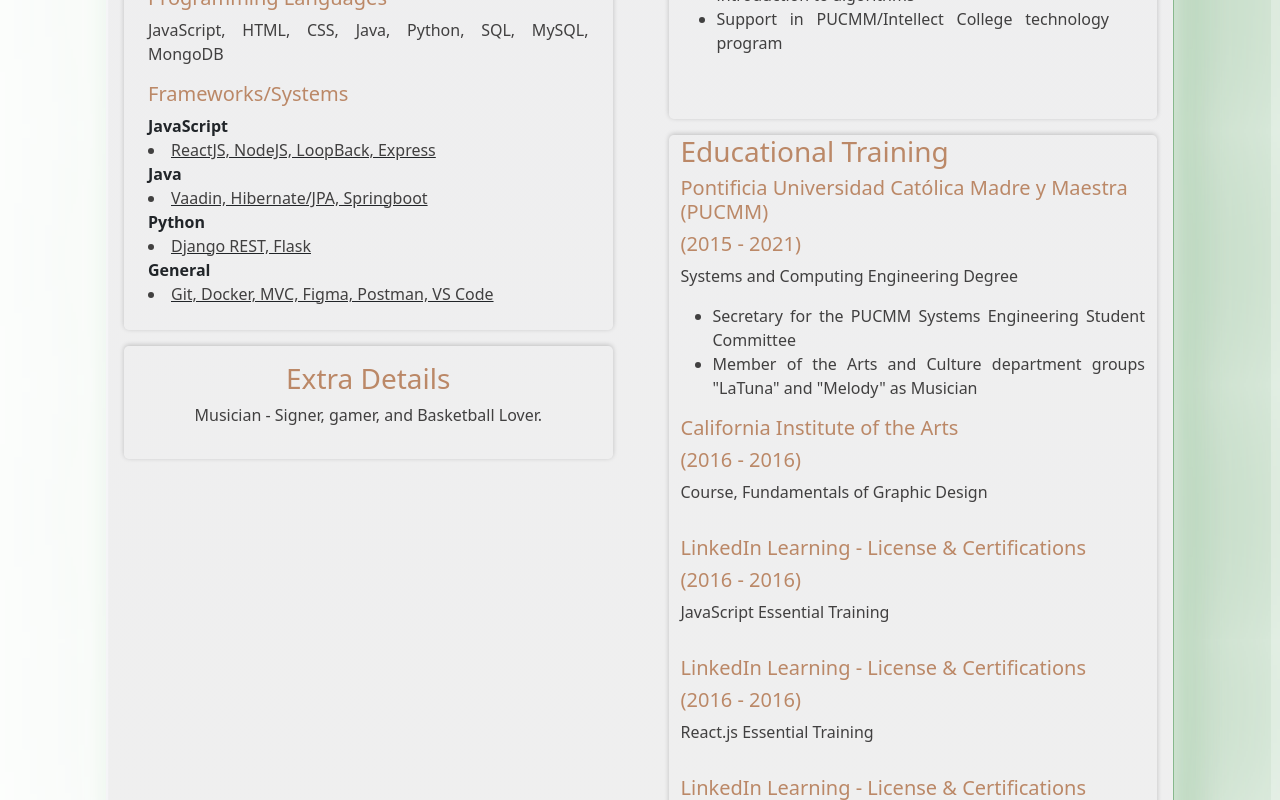
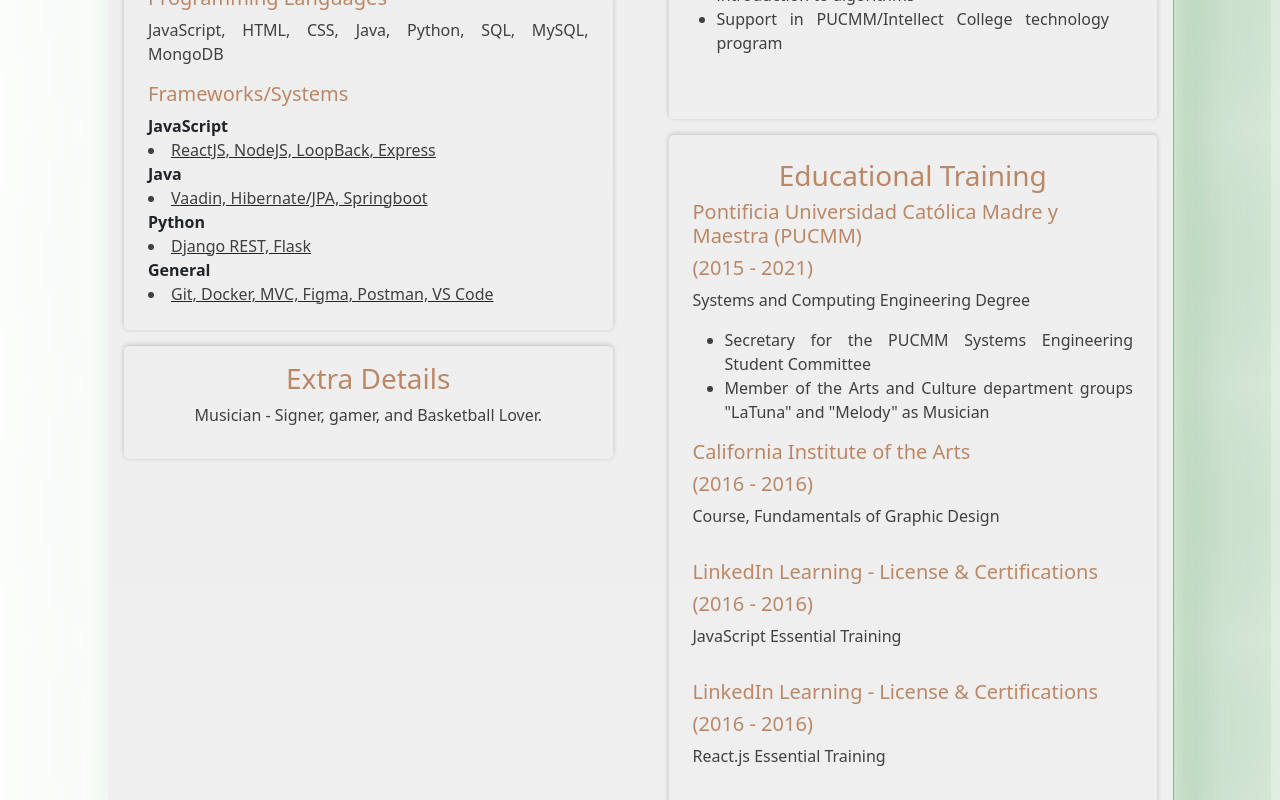
Before and after one commit to tomasjml/cv-tomas-molina, a React (Create React App) app: page / in a window 1280 px wide. Shown: the part 1140-1940 px from the top of the page. Built offline with nearby package versions, Linux system fonts and the light colour scheme.

Commit message:
Finish sizing

```diff
--- a/src/components/educational-info/EducationalInfo.js
+++ b/src/components/educational-info/EducationalInfo.js
@@ -2,8 +2,8 @@
 
 const EducationalInfo = ({educationalData}) => {
     return (
-        <div className="info">
-            <h3>Educational Training</h3>
+        <div className="info p-4">
+            <h3 className="text-center">Educational Training</h3>
             {educationalData.map((education) => {
                 return (
                     <div key={education.degree}>
```
